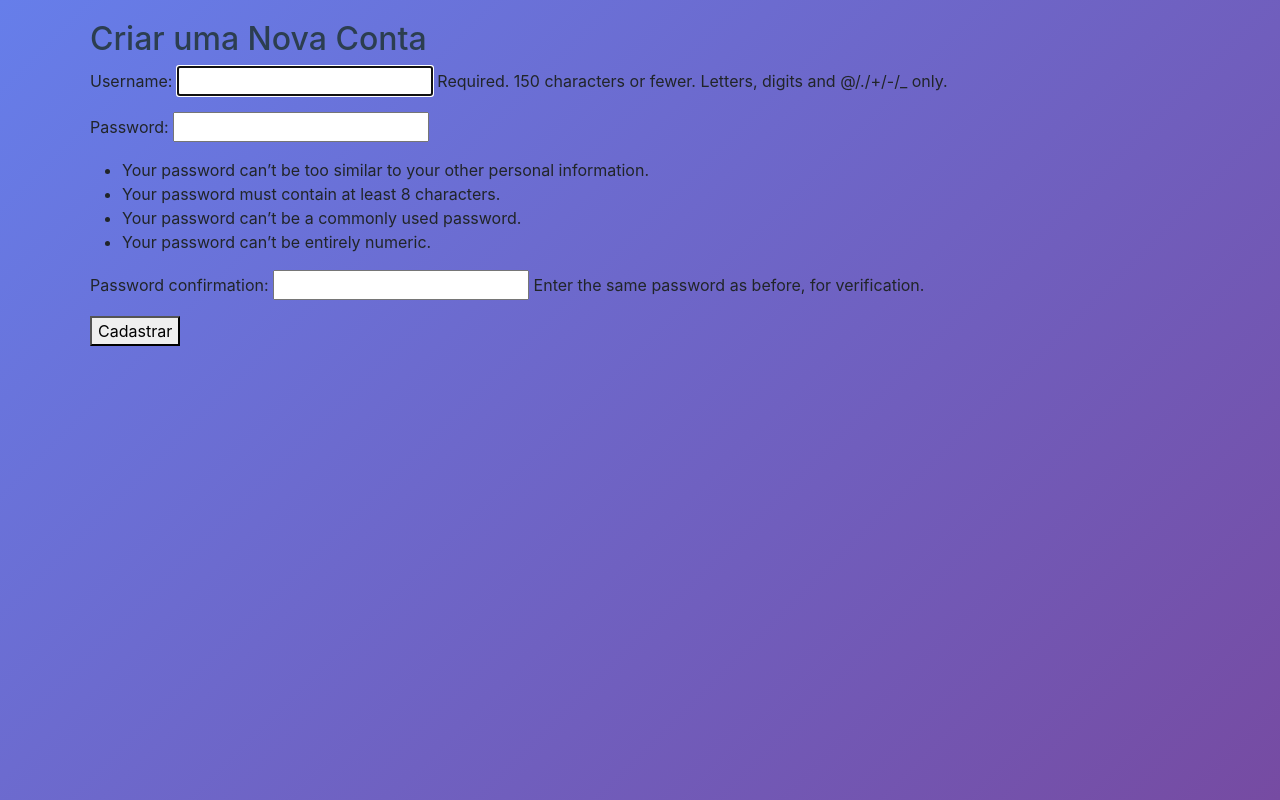
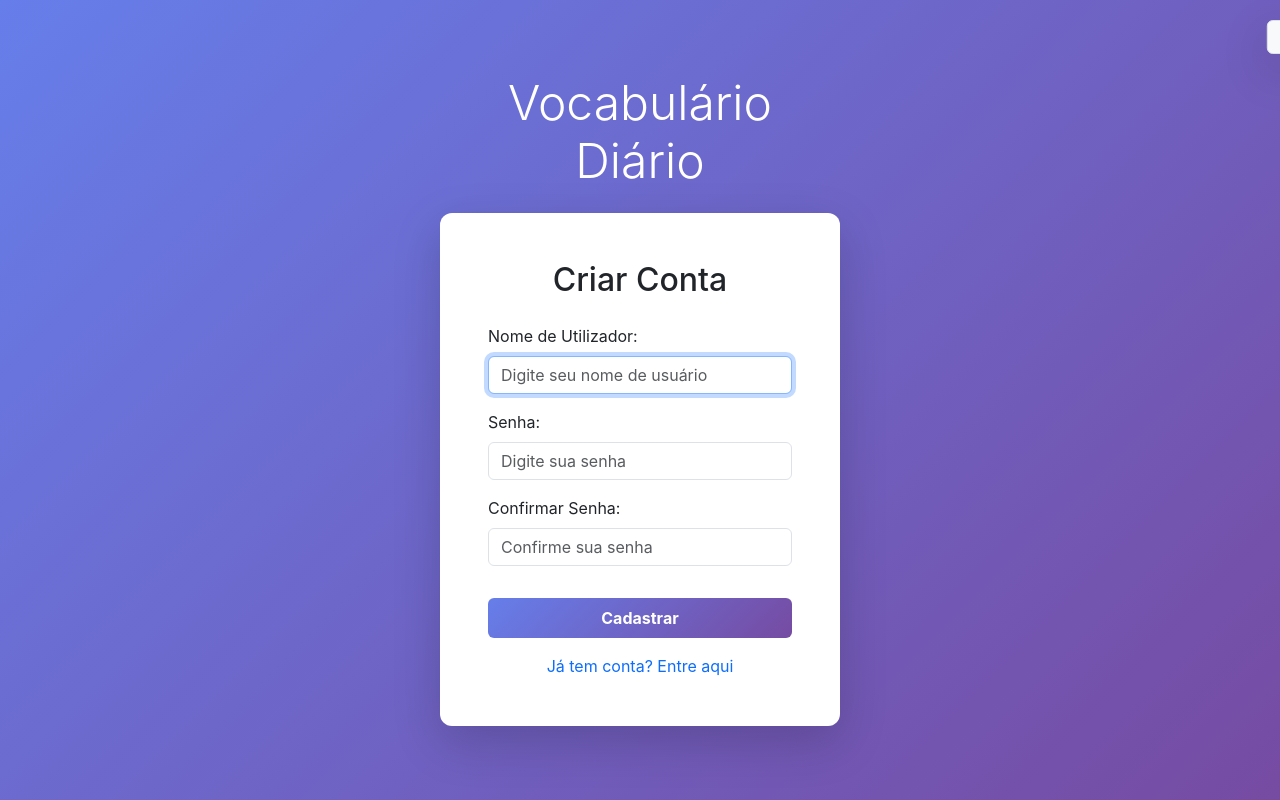
Before and after one commit to Maiquel-Devs/Vocabulario_Diario, a Django app: page /contas/cadastro/ in a window 1280 px wide. Run offline with Django 5.2, Linux system fonts and the light colour scheme.

Commit message:
Mudanças

```diff
--- a/vocabulario_diario/learning/templates/base.html
+++ b/vocabulario_diario/learning/templates/base.html
@@ -10,46 +10,52 @@
             background: linear-gradient(135deg, #667eea 0%, #764ba2 100%);
             min-height: 100vh;
             font-family: -apple-system, BlinkMacSystemFont, "Segoe UI", Roboto, sans-serif;
-            padding-top: 20px;
-            padding-bottom: 20px;
         }
-
-        /* --- MUDANÇA AQUI --- */
-        /* Aumentei o max-width de 900px para 1100px para alargar a área de conteúdo */
-        .page-container {
-            max-width: 1100px;
-            margin: auto;
-        }
-
         .card { border: none; border-radius: 12px; }
-        h1, h2, h3, h4 { color: #2c3e50; }
-        .stat-number { font-size: 2.2rem; font-weight: bold; color: #667eea; }
-        .word-display { font-size: 2.5rem; font-weight: bold; }
-
-        .button, button.btn {
-            font-weight: bold;
-            text-decoration: none;
-            cursor: pointer;
-            transition: transform 0.2s, box-shadow 0.2s;
-        }
         .gradient-btn {
             background: linear-gradient(135deg, #667eea 0%, #764ba2 100%);
             border: none;
-            color: white !important;
+            color: #fff !important;
+            font-weight: bold;
+            transition: transform 0.2s, box-shadow 0.2s;
         }
         .gradient-btn:hover {
             transform: translateY(-2px);
             box-shadow: 0 4px 15px rgba(0,0,0,0.2);
         }
+        .toast-custom {
+            position: fixed; top: 20px; right: 20px; z-index: 1050;
+            transform: translateX(120%); transition: transform 0.4s ease-in-out;
+        }
+        .toast-custom.show { transform: translateX(0); }
+        .stat-number { font-size: 2.5rem; font-weight: bold; color: #667eea; }
+        .word-display { font-size: 3rem; font-weight: bold; }
+        .feedback p { margin-bottom: 0.5rem; }
+        @media (max-width: 768px) {
+            .word-display { font-size: 2rem; }
+        }
     </style>
     {% block extra_css %}{% endblock %}
 </head>
 <body>
-    <div class="page-container">
-        {% block content %}{% endblock %}
+    <!-- Toast de Notificação Global -->
+    <div id="toast" class="toast-custom bg-light border rounded shadow-lg">
+        <div id="toast-content" class="p-3"></div>
     </div>
+    {% block content %}{% endblock %}
     <script src="https://cdn.jsdelivr.net/npm/bootstrap@5.3.2/dist/js/bootstrap.bundle.min.js"></script>
     <script src="https://cdn.jsdelivr.net/npm/chart.js"></script>
+    <script>
+    // Função global para mostrar toast
+    function showToast(message, type = 'success') {
+        const toast = document.getElementById('toast');
+        const content = document.getElementById('toast-content');
+        content.textContent = message;
+        toast.className = `toast-custom border rounded shadow-lg ${type === 'error' ? 'bg-danger text-white' : 'bg-success text-white'}`;
+        toast.classList.add('show');
+        setTimeout(() => toast.classList.remove('show'), 3000);
+    }
+    </script>
     {% block script %}{% endblock script %}
 </body>
 </html>
--- a/vocabulario_diario/learning/templates/registration/signup.html
+++ b/vocabulario_diario/learning/templates/registration/signup.html
@@ -1,12 +1,52 @@
 {% extends "base.html" %}
 
-{% block title %}Criar uma Conta{% endblock %}
+{% block title %}Criar Conta{% endblock %}
+
+{% block extra_css %}
+<style>
+    .auth-card {
+        max-width: 400px;
+        margin: 0 auto;
+    }
+    .signup-vertical-center {
+        min-height: 100vh;
+        display: flex;
+        align-items: center;
+        justify-content: center;
+    }
+</style>
+{% endblock %}
 
 {% block content %}
-  <h2>Criar uma Nova Conta</h2>
-  <form method="post">
-    {% csrf_token %}
-    {{ form.as_p }}
-    <button type="submit">Cadastrar</button>
-  </form>
+<div class="container signup-vertical-center">
+    <div class="auth-card w-100">
+        <div class="text-center mb-4">
+            <h1 class="text-white display-5 fw-light">Vocabulário Diário</h1>
+        </div>
+        <div class="card shadow-lg border-0">
+            <div class="card-body p-4 p-sm-5">
+                <h2 class="card-title text-center mb-4">Criar Conta</h2>
+                <form method="post" autocomplete="off">
+                    {% csrf_token %}
+                    <div class="mb-3">
+                        <label for="id_username" class="form-label">Nome de Utilizador:</label>
+                        <input type="text" name="username" class="form-control" id="id_username" placeholder="Digite seu nome de usuário" required autofocus>
+                    </div>
+                    <div class="mb-3">
+                        <label for="id_password1" class="form-label">Senha:</label>
+                        <input type="password" name="password1" class="form-control" id="id_password1" placeholder="Digite sua senha" required>
+                    </div>
+                    <div class="mb-3">
+                        <label for="id_password2" class="form-label">Confirmar Senha:</label>
+                        <input type="password" name="password2" class="form-control" id="id_password2" placeholder="Confirme sua senha" required>
+                    </div>
+                    <button type="submit" class="btn gradient-btn text-white w-100 py-2 mt-3">Cadastrar</button>
+                </form>
+                <div class="text-center mt-3">
+                    <a href="{% url 'login' %}" class="text-decoration-none">Já tem conta? Entre aqui</a>
+                </div>
+            </div>
+        </div>
+    </div>
+</div>
 {% endblock %}
```
Also changed, not shown: vocabulario_diario/learning/templates/registration/login.html (+20 -25 lines).
